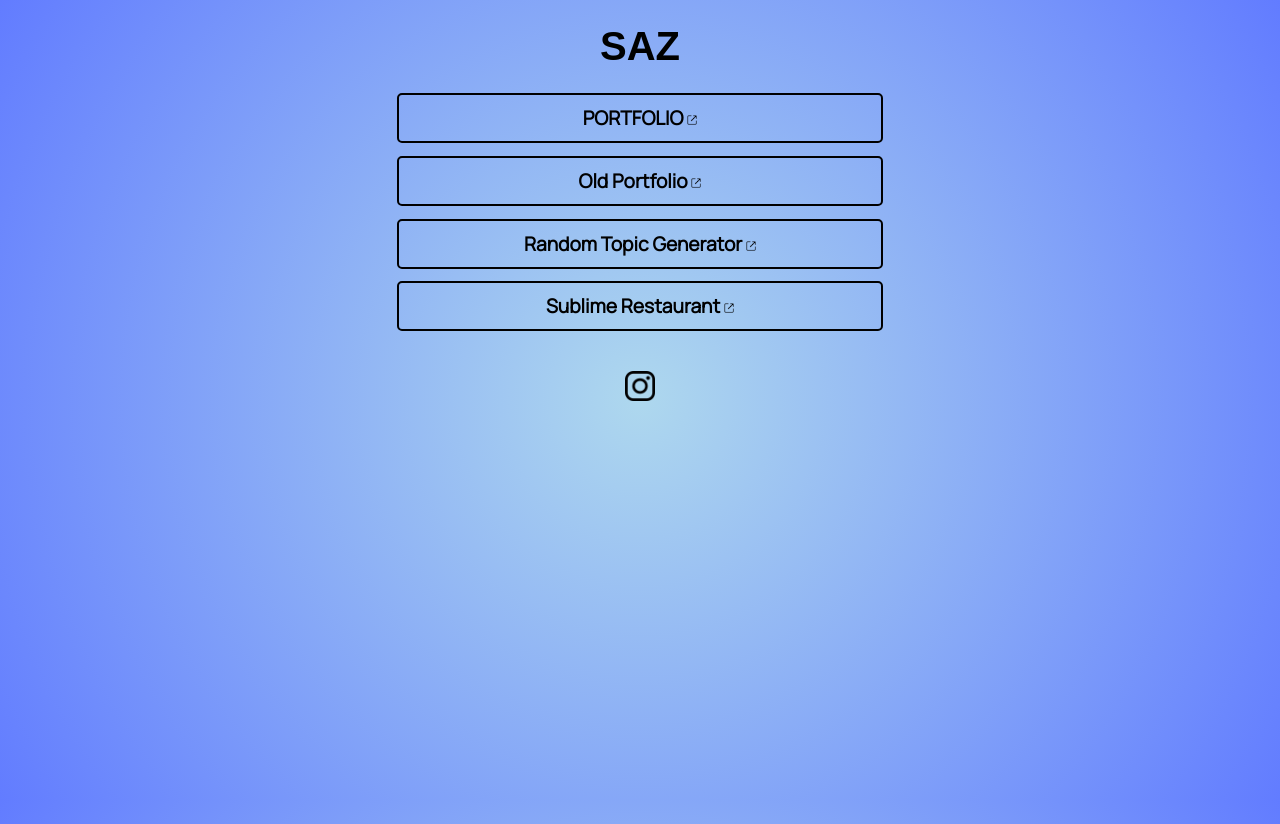
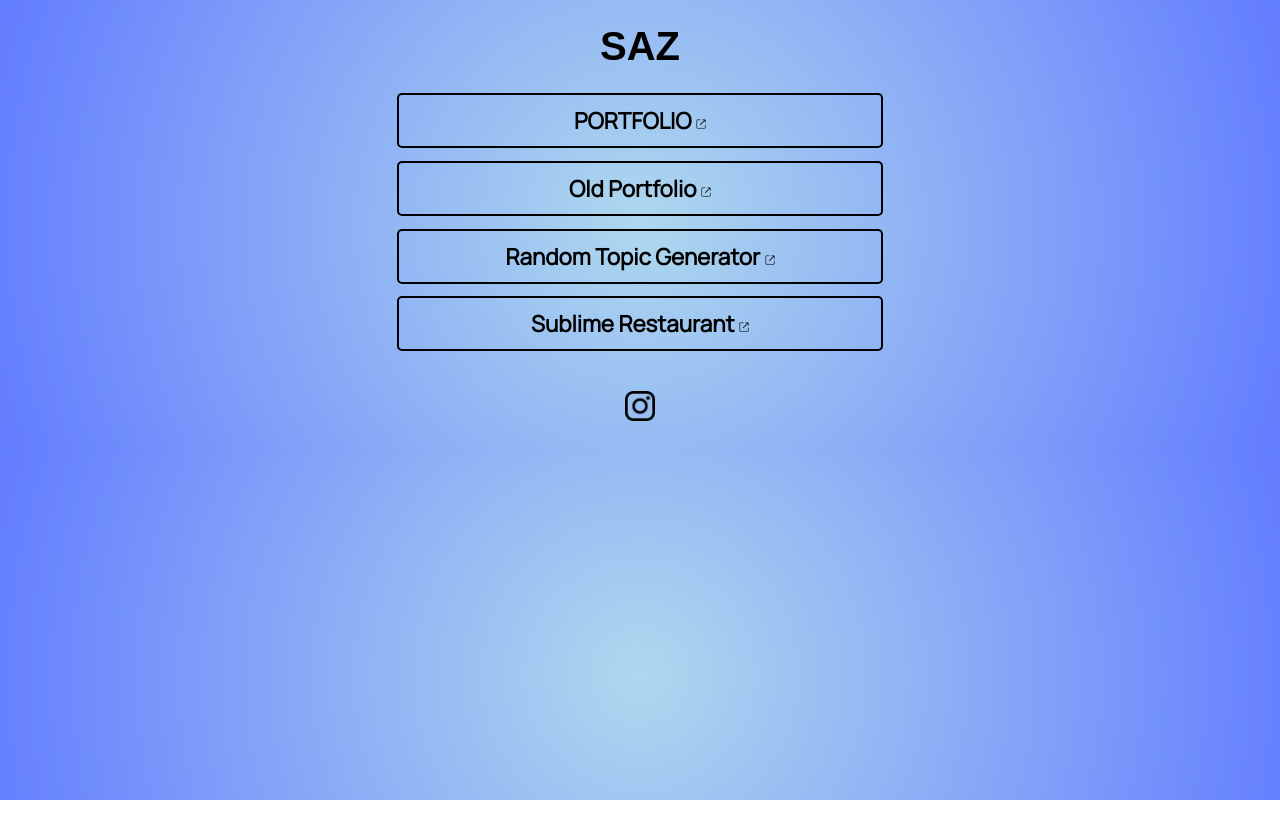
Before and after one commit to sazdg/link-tree, a plain HTML site: page index.html in a window 1280 px wide. After the commit the page ends 800 px from the top, so only its background shows below. Drawn offline with Linux system fonts and the light colour scheme; a web font is replaced by a local one.

Commit message:
width font size

```diff
--- a/stile.css
+++ b/stile.css
@@ -1,9 +1,5 @@
 @import url('https://fonts.googleapis.com/css2?family=Manrope&display=swap');
 @import url('https://fonts.googleapis.com/css2?family=Federo&family=Manrope&display=swap');
-
-html, body {
-    height: 100%;
-}
 
 body {
     font-family: 'Manrope', sans-serif;
@@ -32,8 +28,9 @@ h4 {
 
 
 .bottone {
+    color: #000;
     font-family: 'Manrope', sans-serif;
-    font-size: 1.4rem;
+    font-size: 1.2rem;
     font-weight: 600;
     background-color: transparent;
     border: 2px solid #000;
@@ -69,6 +66,6 @@ footer {
       display: block;
       width: 40%;
       margin: 0.8rem auto;
-      font-size: 1.2rem;
+      font-size: 1.4rem;
   }
 }
```
